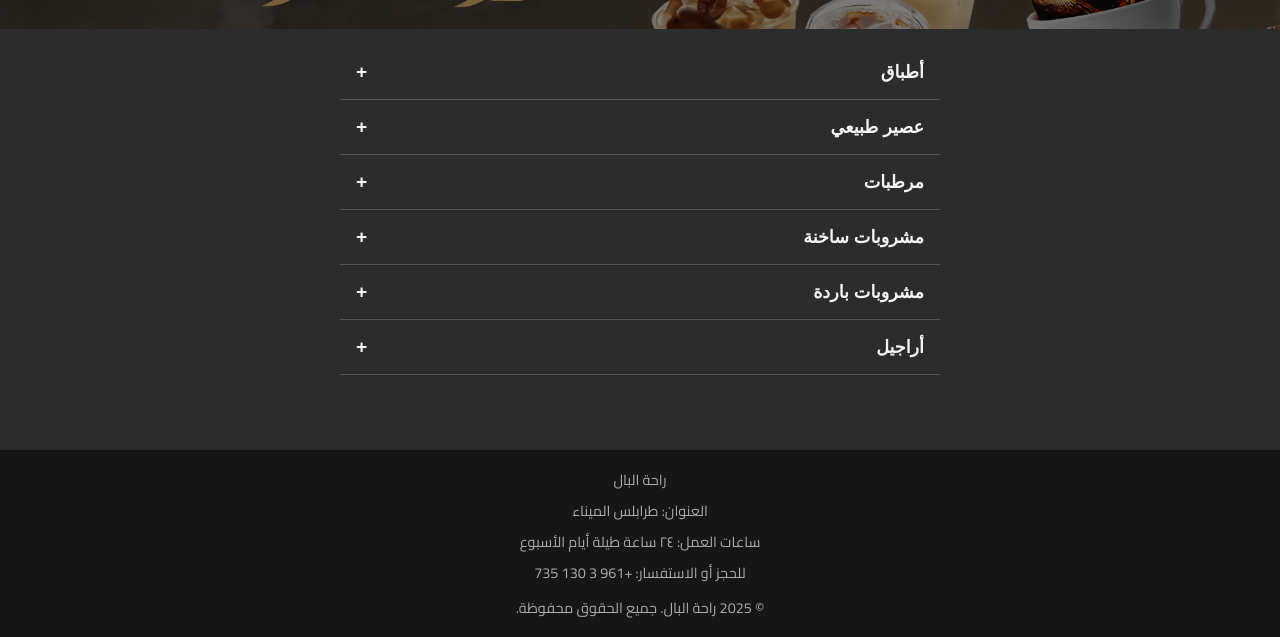
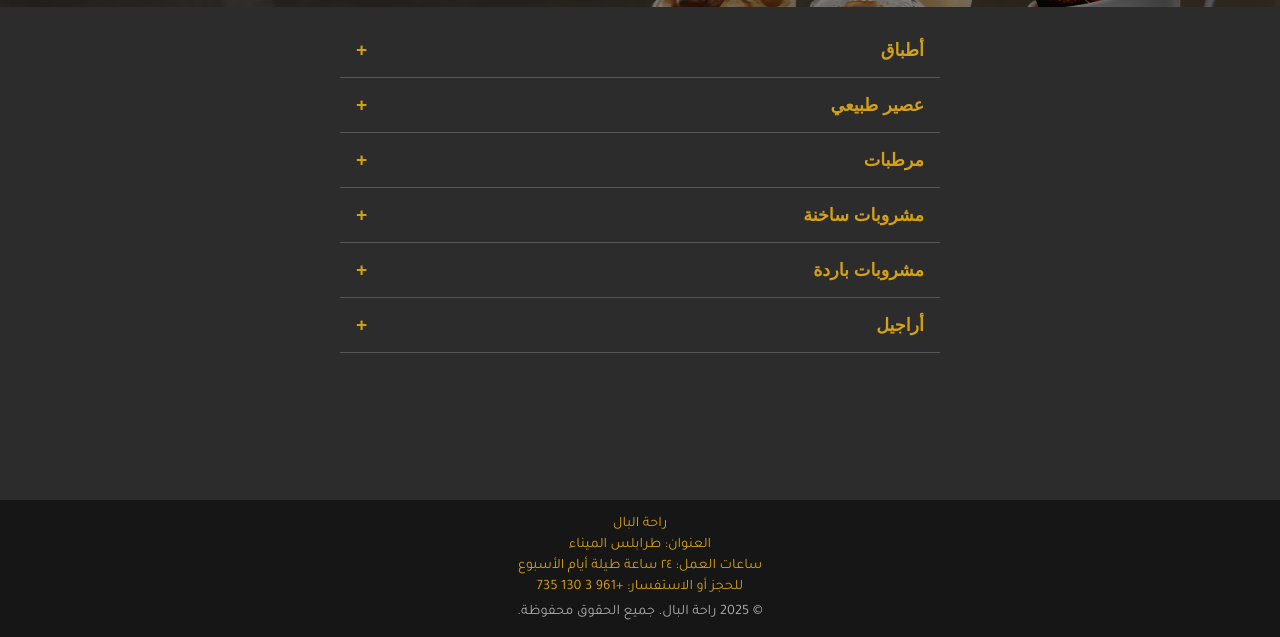
Before and after one commit to dbaykih01/RahetAlBal, a plain HTML site: page index.html in a window 1280 px wide. Shown: the part 163-800 px from the top of the page. Drawn offline with Linux system fonts and the light colour scheme.

Commit message:
index.html

```diff
--- a/index.html
+++ b/index.html
@@ -5,18 +5,19 @@
     <meta name="viewport" content="width=device-width, initial-scale=1.0">
     <title>قائمة المقهى - راحة البال</title>
     <!-- Google Font for Arabic -->
-    <link href="https://fonts.googleapis.com/css2?family=Cairo:wght@300;400;600&display=swap" rel="stylesheet">
+    <link href="https://fonts.googleapis.com/css2?family=Tajawal:wght@300;400;700&display=swap" rel="stylesheet">
     <style>
         :root {
             --color-bg: #2c2c2c;
             --color-text: #f5f5f5;
             --color-accent: #d4a017;
-            --font-family: 'Cairo', sans-serif;
+            --font-family: 'Tajawal', sans-serif;
         }
         * {
             margin: 0;
             padding: 0;
             box-sizing: border-box;
+            color: #d4a017;
         }
         html, body {
             height: 100%;
@@ -347,7 +348,7 @@ const categories = {
   ]
 };
 
-        // مثال لإضافة عناصر:
+        // Example of adding items:
         // categories["اطباق"].push({ name: "اسم الطبق", desc: "وصف اختياري", price: "10,000 ل.ل" });
 
         document.querySelectorAll('.accordion-button').forEach(button => {
@@ -363,7 +364,7 @@ const categories = {
                     icon.textContent = '+';
                 } else {
                     // Expand
-                    // Before expanding، أغلق أي قسم مفتوح آخر
+                    // Before expanding, close any other opened section
                     document.querySelectorAll('.accordion-button.expanded').forEach(expBtn => {
                         expBtn.classList.remove('expanded');
                         expBtn.querySelector('.icon').textContent = '+';
@@ -383,7 +384,7 @@ const categories = {
 
         function renderItems(category) {
             const container = document.getElementById(`items-${category}`);
-            // إذا كانت الحاوية فارغة، نعبئها
+            // If the container is empty, fill it
             if (container.children.length === 0) {
                 const items = categories[category];
                 if (items.length === 0) {
```
